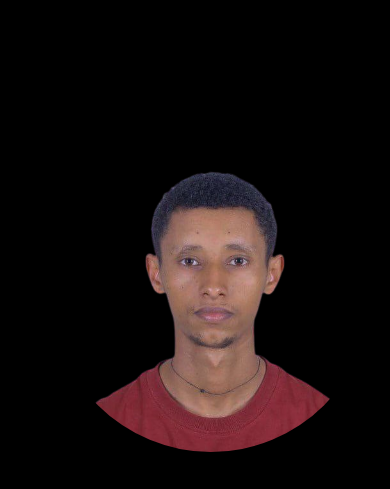
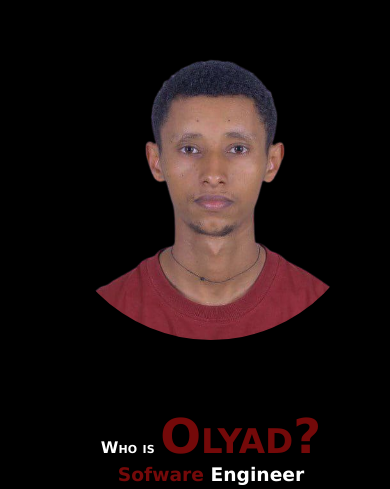
Before and after one commit to olyadboka/Protfolio1, a plain HTML site: page index.html in a window 390 px wide. Shown: the part 1555-2044 px from the top of the page. Drawn offline with Linux system fonts and the light colour scheme; files whose address does not match are found by name.

Commit message:
style.css

```diff
--- a/asset/style.css
+++ b/asset/style.css
@@ -657,7 +657,7 @@ img {
   .about-section {
     text-align: center;
 
-    margin-top: 10rem;
+    margin-top: 3rem;
     padding: 0rem;
     font-size: 0.8;
     height: fit-content;
```
